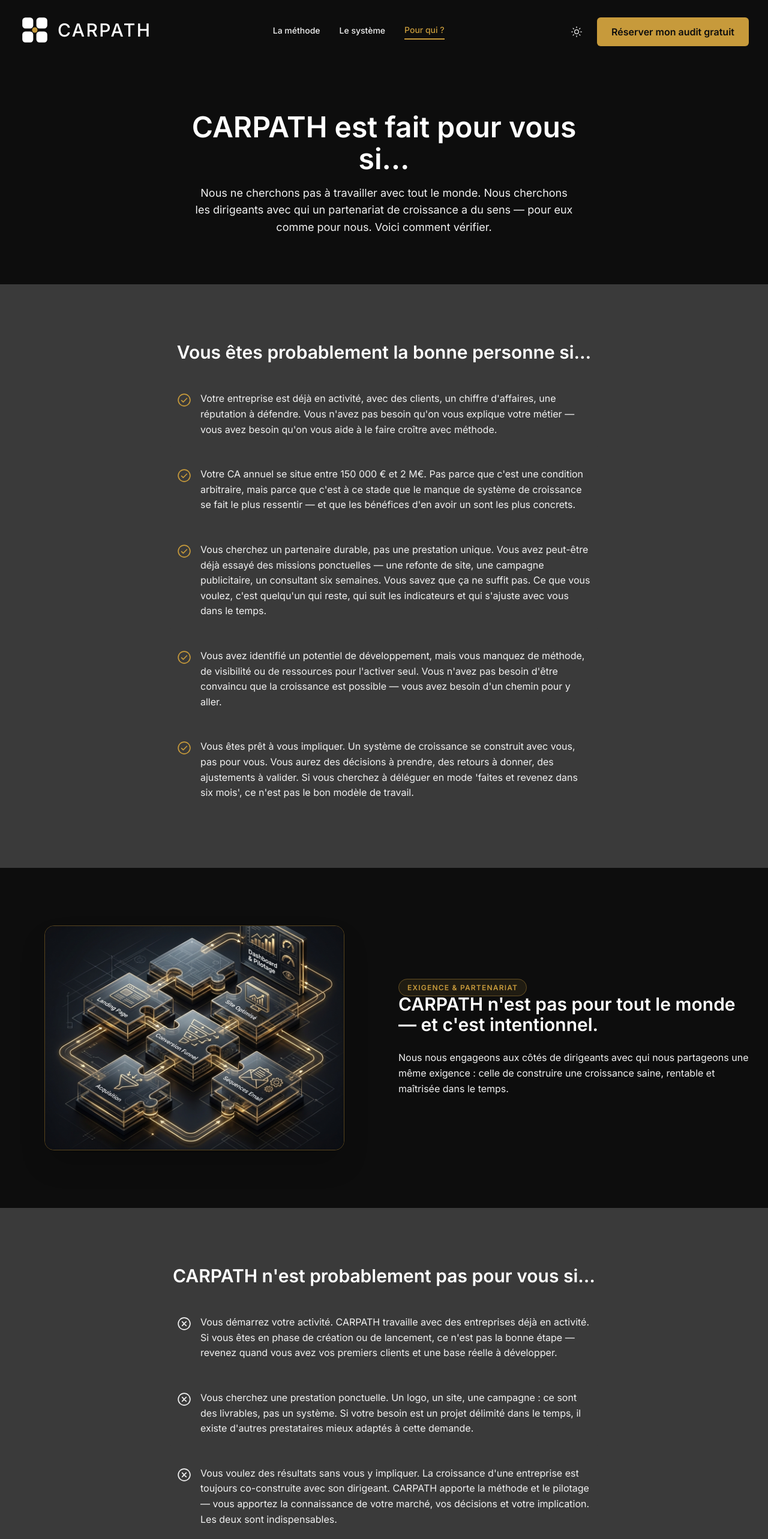
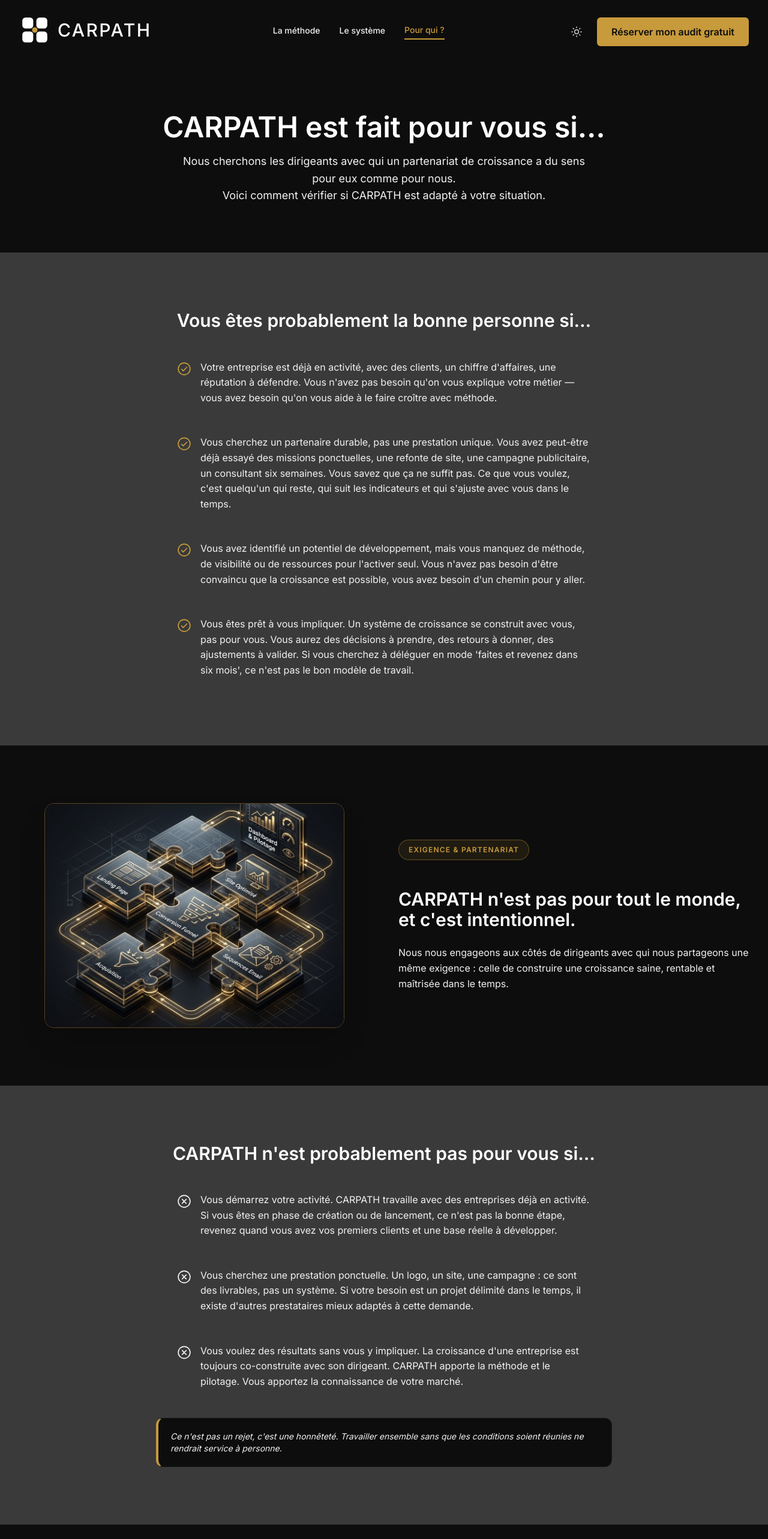
Before and after one commit to Fitchcat/carpath-website, a Next.js app: page /pour-qui in a window 1280 px wide. Shown: the top 2566 px of the page at 60% size. Built offline with nearby package versions, Linux system fonts and the light colour scheme.

Commit message:
fix: mise a jour copywriting et retours a la ligne sur /systeme et /pour-qui

```diff
--- a/content/pour-qui.md
+++ b/content/pour-qui.md
@@ -31,7 +31,8 @@
 CARPATH est fait pour vous si…
 
 **Sous-titre :**
-Nous ne cherchons pas à travailler avec tout le monde. Nous cherchons les dirigeants avec qui un partenariat de croissance a du sens — pour eux comme pour nous. Voici comment vérifier.
+Nous cherchons les dirigeants avec qui un partenariat de croissance a du sens pour eux comme pour nous.
+Voici comment vérifier si CARPATH est adapté à votre situation.
 
 ---
 
@@ -44,11 +45,9 @@
 
 ✓ **Votre entreprise est déjà en activité**, avec des clients, un chiffre d'affaires, une réputation à défendre. Vous n'avez pas besoin qu'on vous explique votre métier — vous avez besoin qu'on vous aide à le faire croître avec méthode.
 
-✓ **Votre CA annuel se situe entre 150 000 € et 2 M€.** Pas parce que c'est une condition arbitraire, mais parce que c'est à ce stade que le manque de système de croissance se fait le plus ressentir — et que les bénéfices d'en avoir un sont les plus concrets.
+✓ **Vous cherchez un partenaire durable, pas une prestation unique.** Vous avez peut-être déjà essayé des missions ponctuelles, une refonte de site, une campagne publicitaire, un consultant six semaines. Vous savez que ça ne suffit pas. Ce que vous voulez, c'est quelqu'un qui reste, qui suit les indicateurs et qui s'ajuste avec vous dans le temps.
 
-✓ **Vous cherchez un partenaire durable, pas une prestation unique.** Vous avez peut-être déjà essayé des missions ponctuelles — une refonte de site, une campagne publicitaire, un consultant six semaines. Vous savez que ça ne suffit pas. Ce que vous voulez, c'est quelqu'un qui reste, qui suit les indicateurs et qui s'ajuste avec vous dans le temps.
-
-✓ **Vous avez identifié un potentiel de développement**, mais vous manquez de méthode, de visibilité ou de ressources pour l'activer seul. Vous n'avez pas besoin d'être convaincu que la croissance est possible — vous avez besoin d'un chemin pour y aller.
+✓ **Vous avez identifié un potentiel de développement**, mais vous manquez de méthode, de visibilité ou de ressources pour l'activer seul. Vous n'avez pas besoin d'être convaincu que la croissance est possible, vous avez besoin d'un chemin pour y aller.
 
 ✓ **Vous êtes prêt à vous impliquer.** Un système de croissance se construit avec vous, pas pour vous. Vous aurez des décisions à prendre, des retours à donner, des ajustements à valider. Si vous cherchez à déléguer en mode "faites et revenez dans six mois", ce n'est pas le bon modèle de travail.
 
@@ -61,13 +60,13 @@
 
 **Non-cibles :**
 
-✗ **Vous démarrez votre activité.** CARPATH travaille avec des entreprises déjà en activité. Si vous êtes en phase de création ou de lancement, ce n'est pas la bonne étape — revenez quand vous avez vos premiers clients et une base réelle à développer.
+✗ **Vous démarrez votre activité.** CARPATH travaille avec des entreprises déjà en activité. Si vous êtes en phase de création ou de lancement, ce n'est pas la bonne étape, revenez quand vous avez vos premiers clients et une base réelle à développer.
 
 ✗ **Vous cherchez une prestation ponctuelle.** Un logo, un site, une campagne : ce sont des livrables, pas un système. Si votre besoin est un projet délimité dans le temps, il existe d'autres prestataires mieux adaptés à cette demande.
 
-✗ **Vous voulez des résultats sans vous y impliquer.** La croissance d'une entreprise est toujours co-construite avec son dirigeant. CARPATH apporte la méthode et le pilotage — vous apportez la connaissance de votre marché, vos décisions et votre implication. Les deux sont indispensables.
+✗ **Vous voulez des résultats sans vous y impliquer.** La croissance d'une entreprise est toujours co-construite avec son dirigeant. CARPATH apporte la méthode et le pilotage. Vous apportez la connaissance de votre marché.
 
-> Ce n'est pas un rejet — c'est une honnêteté. Travailler ensemble sans que les conditions soient réunies ne rendrait service à personne.
+> Ce n'est pas un rejet, c'est une honnêteté. Travailler ensemble sans que les conditions soient réunies ne rendrait service à personne.
 
 ---
 
--- a/src/app/pour-qui/page.tsx
+++ b/src/app/pour-qui/page.tsx
@@ -19,15 +19,11 @@
     },
     {
       type: "positive" as const,
-      text: "Votre CA annuel se situe entre 150 000 € et 2 M€. Pas parce que c'est une condition arbitraire, mais parce que c'est à ce stade que le manque de système de croissance se fait le plus ressentir — et que les bénéfices d'en avoir un sont les plus concrets.",
+      text: "Vous cherchez un partenaire durable, pas une prestation unique. Vous avez peut-être déjà essayé des missions ponctuelles, une refonte de site, une campagne publicitaire, un consultant six semaines. Vous savez que ça ne suffit pas. Ce que vous voulez, c'est quelqu'un qui reste, qui suit les indicateurs et qui s'ajuste avec vous dans le temps.",
     },
     {
       type: "positive" as const,
-      text: "Vous cherchez un partenaire durable, pas une prestation unique. Vous avez peut-être déjà essayé des missions ponctuelles — une refonte de site, une campagne publicitaire, un consultant six semaines. Vous savez que ça ne suffit pas. Ce que vous voulez, c'est quelqu'un qui reste, qui suit les indicateurs et qui s'ajuste avec vous dans le temps.",
-    },
-    {
-      type: "positive" as const,
-      text: "Vous avez identifié un potentiel de développement, mais vous manquez de méthode, de visibilité ou de ressources pour l'activer seul. Vous n'avez pas besoin d'être convaincu que la croissance est possible — vous avez besoin d'un chemin pour y aller.",
+      text: "Vous avez identifié un potentiel de développement, mais vous manquez de méthode, de visibilité ou de ressources pour l'activer seul. Vous n'avez pas besoin d'être convaincu que la croissance est possible, vous avez besoin d'un chemin pour y aller.",
     },
     {
       type: "positive" as const,
@@ -38,7 +34,7 @@
   const nonTargetItems = [
     {
       type: "negative" as const,
-      text: "Vous démarrez votre activité. CARPATH travaille avec des entreprises déjà en activité. Si vous êtes en phase de création ou de lancement, ce n'est pas la bonne étape — revenez quand vous avez vos premiers clients et une base réelle à développer.",
+      text: "Vous démarrez votre activité. CARPATH travaille avec des entreprises déjà en activité. Si vous êtes en phase de création ou de lancement, ce n'est pas la bonne étape, revenez quand vous avez vos premiers clients et une base réelle à développer.",
     },
     {
       type: "negative" as const,
@@ -46,7 +42,7 @@
     },
     {
       type: "negative" as const,
-      text: "Vous voulez des résultats sans vous y impliquer. La croissance d'une entreprise est toujours co-construite avec son dirigeant. CARPATH apporte la méthode et le pilotage — vous apportez la connaissance de votre marché, vos décisions et votre implication. Les deux sont indispensables.",
+      text: "Vous voulez des résultats sans vous y impliquer. La croissance d'une entreprise est toujours co-construite avec son dirigeant. CARPATH apporte la méthode et le pilotage. Vous apportez la connaissance de votre marché.",
     },
   ];
 
@@ -65,7 +61,12 @@
         {/* HERO PAGE INTERNE */}
         <SectionHeroInterne
           h1="CARPATH est fait pour vous si…"
-          subtitle="Nous ne cherchons pas à travailler avec tout le monde. Nous cherchons les dirigeants avec qui un partenariat de croissance a du sens — pour eux comme pour nous. Voici comment vérifier."
+          subtitle={
+            <>
+              Nous cherchons les dirigeants avec qui un partenariat de croissance a du sens pour eux comme pour nous.<br />
+              Voici comment vérifier si CARPATH est adapté à votre situation.
+            </>
+          }
         />
 
         {/* PORTRAIT DU DIRIGEANT IDÉAL */}
@@ -107,16 +108,18 @@
             </motion.div>
 
             <motion.div
-              className="lg:col-span-6 space-y-6"
+              className="lg:col-span-6 space-y-6 text-center lg:text-left"
               initial={{ opacity: 0, x: 30 }}
               whileInView={{ opacity: 1, x: 0 }}
               viewport={{ once: true, margin: "-50px" }}
             >
-              <span className="text-xs font-semibold text-[#C79A3B] tracking-widest uppercase bg-[#C79A3B]/10 px-3.5 py-1.5 rounded-full border border-[#C79A3B]/40">
-                EXIGENCE & PARTENARIAT
-              </span>
+              <div>
+                <span className="inline-block text-xs font-semibold text-[#C79A3B] tracking-widest uppercase bg-[#C79A3B]/10 px-4 py-2 rounded-full border border-[#C79A3B]/40 mb-6">
+                  EXIGENCE &amp; PARTENARIAT
+                </span>
+              </div>
               <Heading2 className="text-3xl sm:text-4xl">
-                CARPATH n&apos;est pas pour tout le monde — et c&apos;est intentionnel.
+                CARPATH n&apos;est pas pour tout le monde, et c&apos;est intentionnel.
               </Heading2>
               <BodyBase className="text-base leading-relaxed">
                 Nous nous engageons aux côtés de dirigeants avec qui nous partageons une même exigence : celle de construire une croissance saine, rentable et maîtrisée dans le temps.
@@ -143,7 +146,7 @@
             <SectionQualification items={nonTargetItems} />
 
             <div className="bg-[#0D0D0D] rounded-xl p-5 border-l-4 border-l-[#C79A3B] text-sm text-[var(--text-secondary)] italic max-w-[760px] mx-auto border border-white/5">
-              Ce n&apos;est pas un rejet — c&apos;est une honnêteté. Travailler ensemble sans que les conditions soient réunies ne rendrait service à personne.
+              Ce n&apos;est pas un rejet, c&apos;est une honnêteté. Travailler ensemble sans que les conditions soient réunies ne rendrait service à personne.
             </div>
           </motion.div>
         </SectionContenu>
@@ -178,8 +181,8 @@
 
         {/* CTA CONDITIONNEL */}
         <SectionCTA
-          title="Vous vous reconnaissez ? C'est le moment de vérifier ensemble."
-          subtitle="L'audit gratuit, c'est 30 minutes pour regarder votre situation sans filtre — vos freins, votre potentiel, ce qu'un système de croissance pourrait changer pour vous. Vous repartez avec un premier bilan à l'oral, puis l'audit détaillé par écrit. Sans engagement de votre part."
+          title="Votre situation correspond à ces critères ?"
+          subtitle="Si vous vous reconnaissez dans ce portrait, réservons 45 minutes pour analyser votre situation et vérifier si CARPATH est le bon copilote pour vous."
           buttonText="Réserver mon audit gratuit"
           bg="surface"
         />
--- a/src/app/systeme/page.tsx
+++ b/src/app/systeme/page.tsx
@@ -112,7 +112,8 @@
                 </span>
               </div>
               <BodyLarge className="text-xl leading-relaxed">
-                La plupart des dirigeants de TPE et PME ont déjà essayé des actions marketing ou commerciales séparées. Un peu de SEO par-ci, une campagne par-là, un outil CRM jamais vraiment utilisé. Le problème n&apos;est pas les actions — c&apos;est l&apos;absence de système qui les relie. Le CARPATH Operating System, c&apos;est cette architecture que vous n&apos;avez pas encore : 5 piliers interdépendants, conçus ensemble, pilotés en continu.
+                La plupart des dirigeants de TPE et PME ont déjà essayé des actions marketing ou commerciales séparées. Un peu de SEO par-ci, une campagne par-là, un outil CRM jamais vraiment utilisé.<br /><br />
+                Le problème n&apos;est pas les actions, c&apos;est l&apos;absence de système qui les relie. Le CARPATH Operating System, c&apos;est cette architecture que vous n&apos;avez pas encore : 5 piliers interdépendants, conçus ensemble, pilotés en continu.
               </BodyLarge>
             </motion.div>
 
@@ -182,7 +183,8 @@
               </span>
             </div>
             <Heading2 className="mx-auto">
-              Les 5 piliers forment un système, pas une liste à cocher
+              Les 5 piliers forment un système,<br />
+              pas une liste à cocher
             </Heading2>
 
             <BodyBase className="mx-auto text-base">
--- a/src/components/SectionHeroInterne.tsx
+++ b/src/components/SectionHeroInterne.tsx
@@ -3,7 +3,7 @@
 
 interface SectionHeroInterneProps {
   h1: React.ReactNode;
-  subtitle?: string;
+  subtitle?: React.ReactNode;
   className?: string;
 }
 
@@ -14,12 +14,12 @@
 }: SectionHeroInterneProps) {
   return (
     <section className={`w-full bg-[var(--bg-base)] py-16 md:py-20 px-4 sm:px-6 lg:px-8 text-center ${className}`}>
-      <div className="max-w-[720px] mx-auto space-y-4">
+      <div className="max-w-[760px] mx-auto space-y-4">
         <Heading1 className="mx-auto text-3xl md:text-4xl lg:text-5xl leading-tight">
           {h1}
         </Heading1>
         {subtitle && (
-          <BodyLarge className="mx-auto max-w-[640px]">
+          <BodyLarge className="mx-auto max-w-[680px]">
             {subtitle}
           </BodyLarge>
         )}
```
